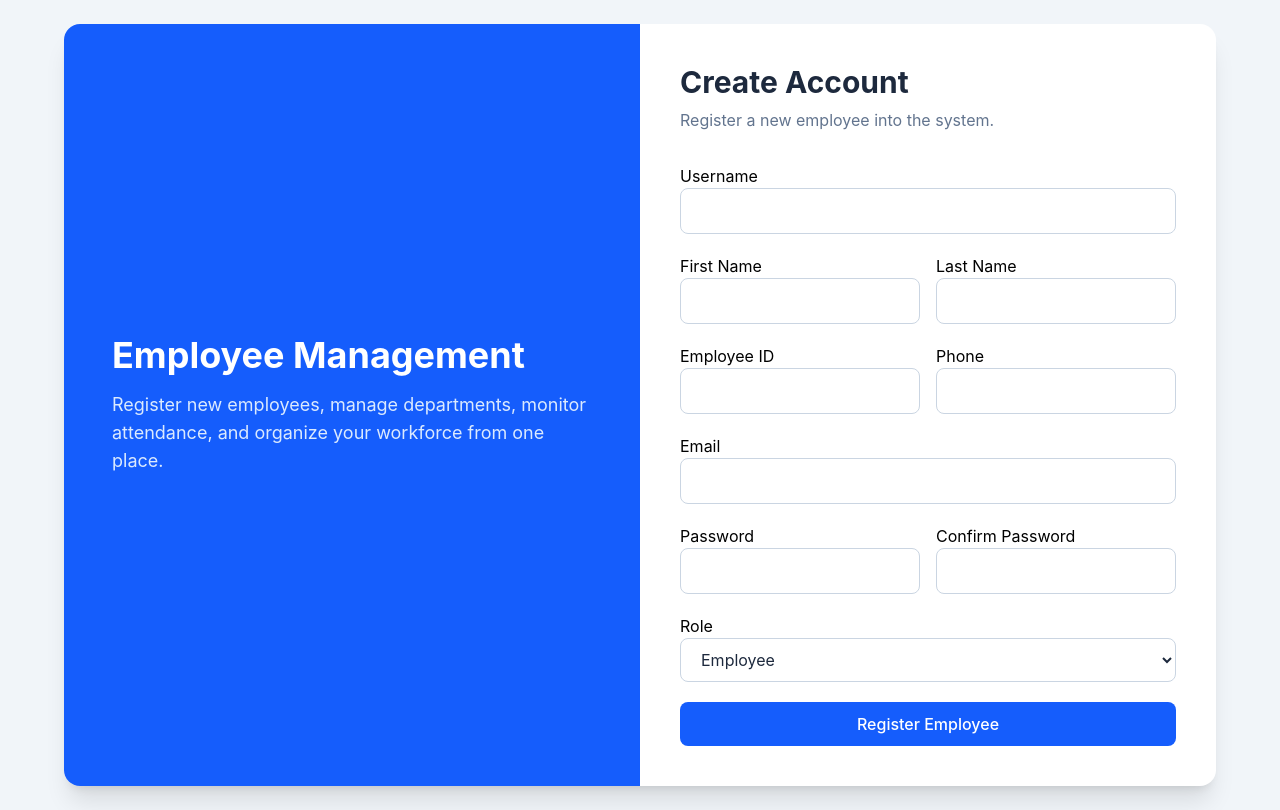
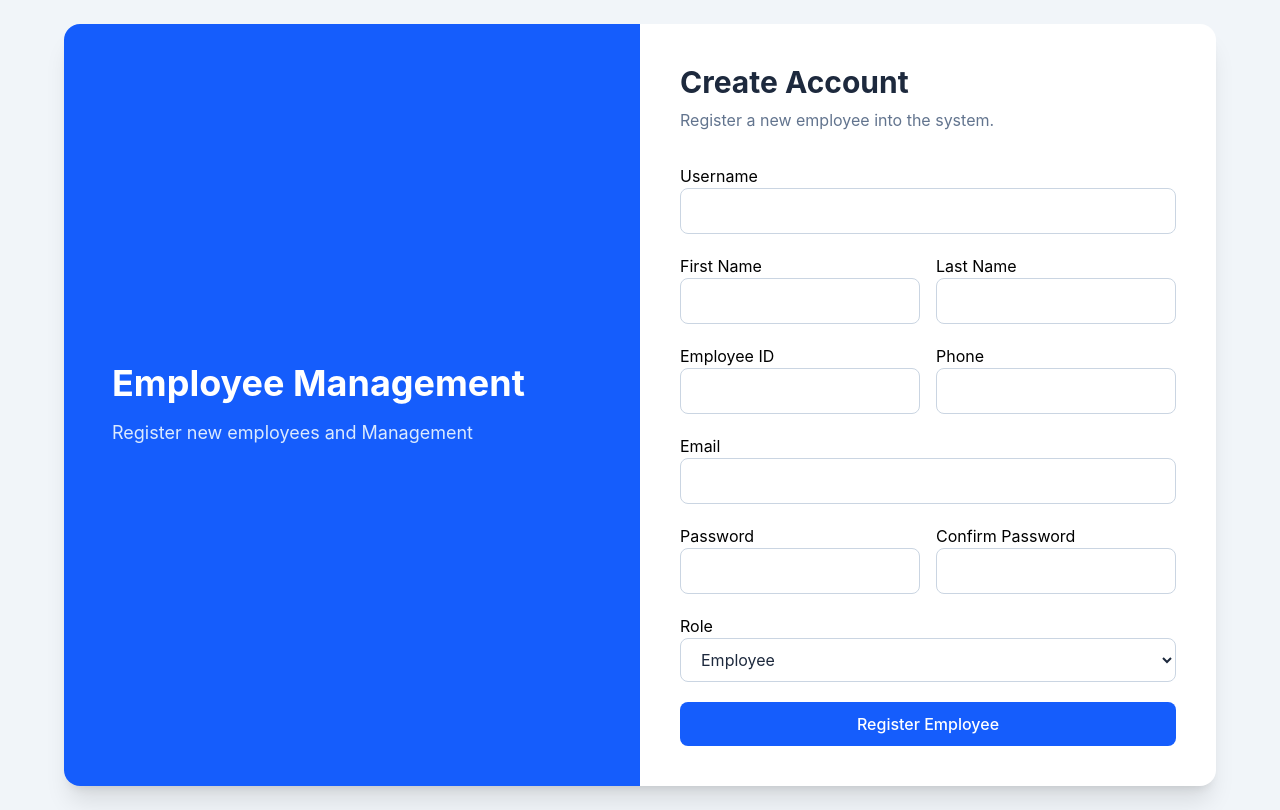
Before and after one commit to yoditgirma/Zentyad_projects, a React (Vite) app in the folder employee_managment/employee_managment_frontend/: page / in a window 1280 px wide. Built offline with nearby package versions, Linux system fonts and the light colour scheme.

Commit message:
updated registerEmployee.jsx

```diff
--- a/employee_managment/employee_managment_frontend/src/pages/RegisterEmployee.jsx
+++ b/employee_managment/employee_managment_frontend/src/pages/RegisterEmployee.jsx
@@ -82,9 +82,7 @@ function RegisterEmployee() {
                     </h1>
 
                     <p className="text-blue-100 leading-7 text-lg">
-                        Register new employees, manage departments,
-                        monitor attendance, and organize your workforce
-                        from one place.
+                        Register new employees and Management
                     </p>
 
                 </div>
```
